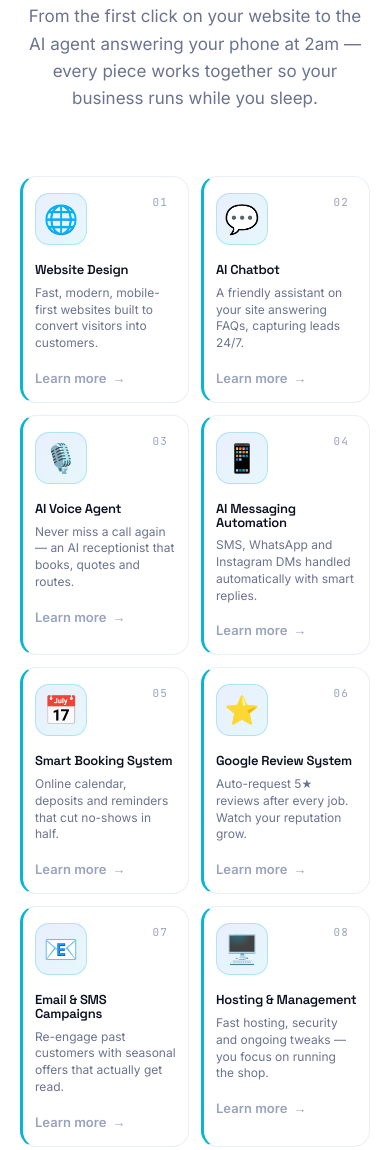
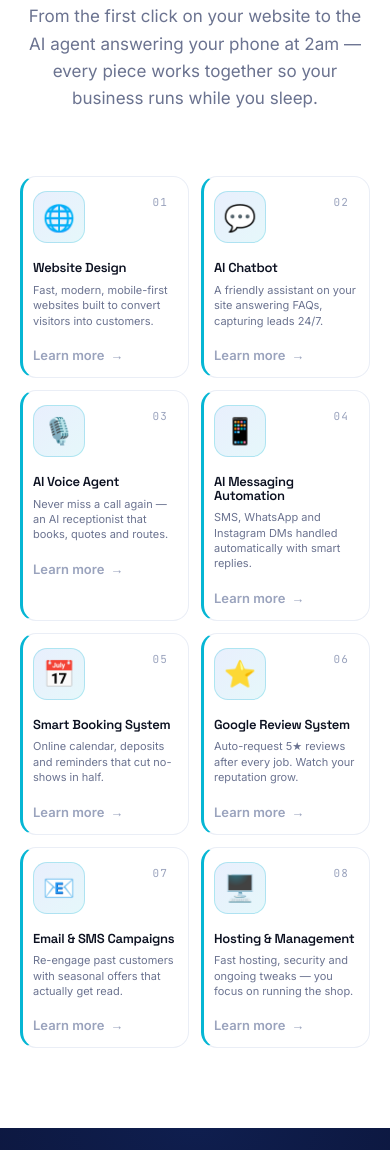
Before and after one commit to Saujan001/saujantech-website, a plain HTML site: page index.html in a window 390 px wide. Shown: the part 5216-6366 px from the top of the page. Drawn offline with nearby package versions, Linux system fonts and the light colour scheme.

Commit message:
Force fixed services grid to 2 columns on mobile
Co-Authored-By: Claude Sonnet 4.6 <noreply@anthropic.com>

```diff
--- a/style.css
+++ b/style.css
@@ -1718,3 +1718,30 @@ textarea.field-input { resize: vertical; font-family: 'Inter', sans-serif; }
 .form-success-box.show {
   display: block;
 }
+
+/* MOBILE SERVICES GRID FIX — 2 columns on mobile */
+@media (max-width: 768px) {
+  .services-grid {
+    display: grid !important;
+    grid-template-columns: repeat(2, 1fr) !important;
+    gap: 12px !important;
+  }
+
+  .service-card {
+    padding: 14px 10px !important;
+  }
+
+  .service-card h3 {
+    font-size: 13px !important;
+  }
+
+  .service-card p {
+    font-size: 11px !important;
+    line-height: 1.4 !important;
+  }
+
+  .service-icon,
+  .service-card .icon {
+    font-size: 26px !important;
+  }
+}
```
